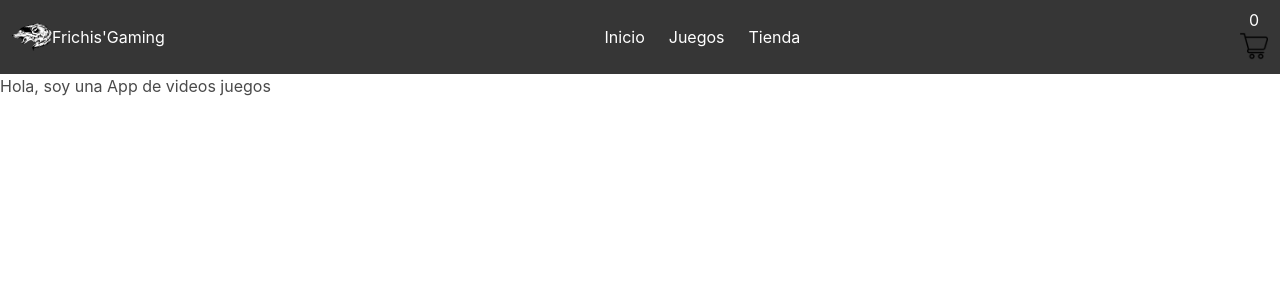
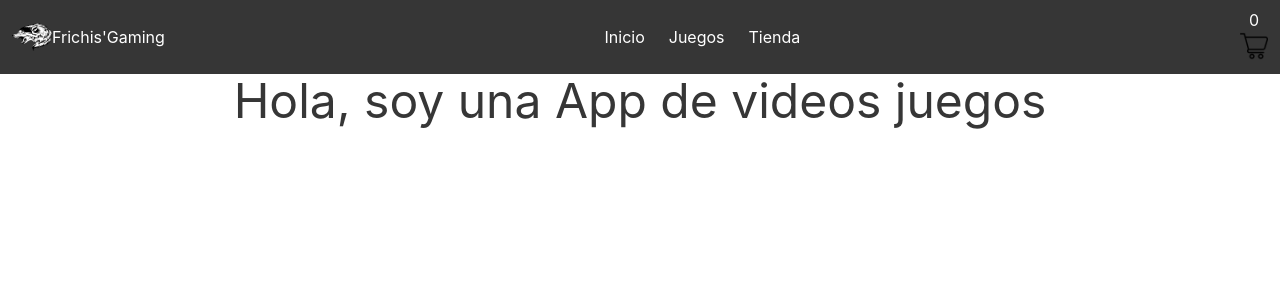
Before and after one commit to jesusgomezq/frichisg, a React (Create React App) app: page / in a window 1280 px wide. Shown: the top 300 px of the page. Built offline with nearby package versions, Linux system fonts and the light colour scheme.

Commit message:
primera entrega

```diff
--- a/src/components/ItemListContainer/ItemListContainer.jsx
+++ b/src/components/ItemListContainer/ItemListContainer.jsx
@@ -2,7 +2,7 @@ import React from 'react'
 
 export const ItemListContainer = ({greeting}) => {
   return (
-    <div>
+    <div className='title is-1 has-text-centered'>
         <h1>{greeting}</h1>
     </div>
   )
```
